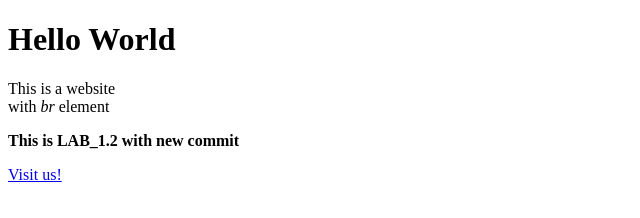
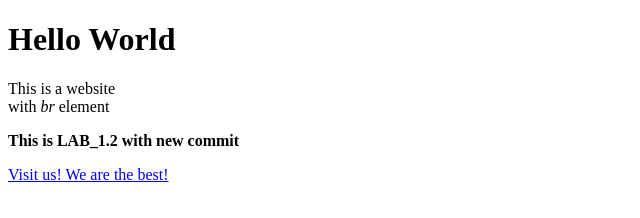
Before and after one commit to ArtElena/LAB_1.2, a plain HTML site: page index.html in a window 1280 px wide. Shown: the whole page, without its empty margins (0-640 px from the left). Drawn offline with Linux system fonts and the light colour scheme.

Commit message:
Edit file DEV1

```diff
--- a/index.html
+++ b/index.html
@@ -9,7 +9,7 @@
  <h1>Hello World</h1>
  <p>This is a website<br>with <em>br</em> element</p>
  <p><strong>This is LAB_1.2 with new commit</strong></p>
-<a href="https://www.lnu.edu.ua">Visit us!</a>
+<a href="https://www.lnu.edu.ua">Visit us! We are the best!</a>
 </body>
 
 </html>
```
